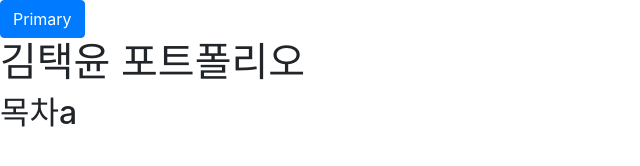
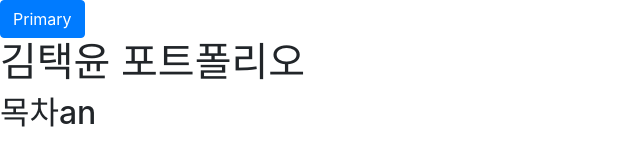
Before and after one commit to KimTyun/portfoliomain, a plain HTML site: page main/index.html in a window 1280 px wide. Shown: the full height of the page, 0-640 px from the left. Drawn offline with nearby package versions, Linux system fonts and the light colour scheme.

Commit message:
Update index.html

```diff
--- a/main/index.html
+++ b/main/index.html
@@ -12,7 +12,7 @@
          <h1>김택윤 포트폴리오</h1>
       </header>
       <main>
-         <h2>목차a</h2>
+         <h2>목차an</h2>
       </main>
       <footer></footer>
    </body>
```
